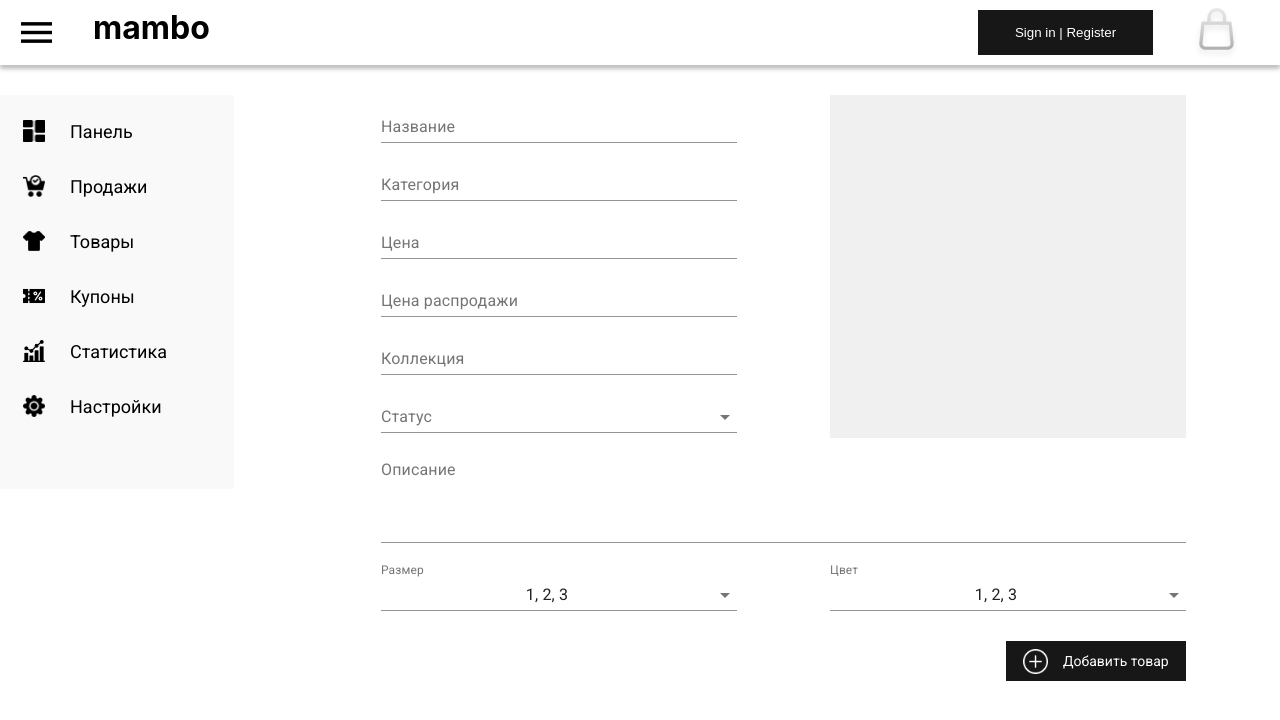
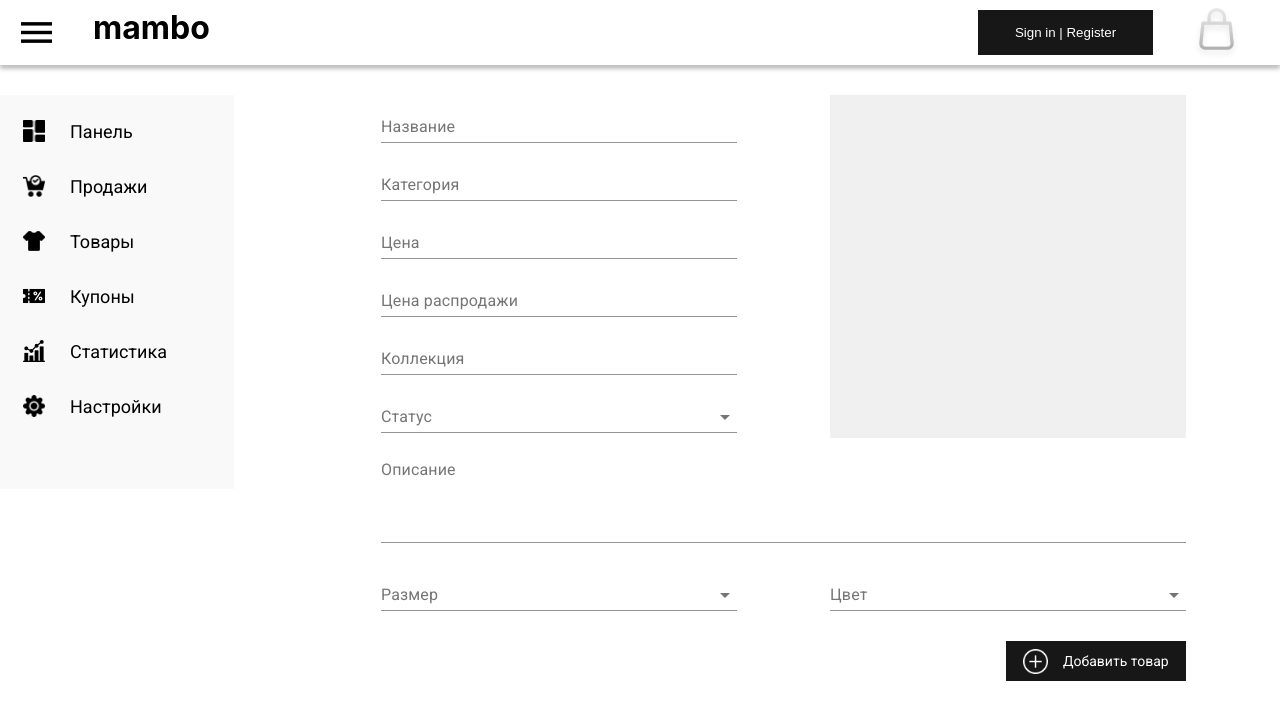
Before and after one commit to aumetov/mambo-client, a React app: page /shop-admin/add-product in a window 1280 px wide. Shown: the top 720 px of the page. Built offline with nearby package versions, Linux system fonts and the light colour scheme.

Commit message:
selects handlers updated to hooks

```diff
--- a/src/components/add-product/add-product.tsx
+++ b/src/components/add-product/add-product.tsx
@@ -1,4 +1,4 @@
-import React, { Component } from 'react'
+import React, { useState } from 'react'
 import './add-product.scss'
 import { connect, ConnectedProps } from "react-redux";
 import TextField from '@material-ui/core/TextField';
@@ -32,6 +32,8 @@ const AddProduct:React.FC<Props> = ({loading, createProduct}:Props) => {
     const statusInputRef = React.createRef<HTMLInputElement>();
     const descriptionInputRef = React.createRef<HTMLInputElement>();
 
+    const [colors, setColors] = useState<Array<number>>([]);
+    const [sizes, setSizes] = useState<Array<string>>([]);
 
     const onProductAdd = () => {
         console.log(titleInputRef!.current!.value);
@@ -80,13 +82,13 @@ const AddProduct:React.FC<Props> = ({loading, createProduct}:Props) => {
                         id="size-selector"
                         label="Размер"
                         multiple
-                        value={[1,2,3]}
                         renderValue={(selected: any) => selected.join(', ')}
-                        onChange={()=>{}}
+                        value={colors}
+                        onChange={(e: React.ChangeEvent<{name?: string | undefined, value: any}>) => setColors(e.target.value)}
                     >
                         {[1,2,3,4].map((name) => (
                             <MenuItem key={name} value={name}>
-                            <Checkbox checked={[1,2,3].includes(name)}/>
+                            <Checkbox checked={colors.includes(name)}/>
                             <ListItemText primary={name} />
                             </MenuItem>
                         ))}
@@ -100,13 +102,13 @@ const AddProduct:React.FC<Props> = ({loading, createProduct}:Props) => {
                         id="color-selector"
                         label="Цвет"
                         multiple
-                        value={[1,2,3]}
                         renderValue={(selected: any) => selected.join(', ')}
-                        onChange={()=>{}}
+                        value={sizes}
+                        onChange={(e: React.ChangeEvent<{name?: string | undefined, value: any}>) => setSizes(e.target.value)}
                     >
-                        {[1,2,3,4].map((name) => (
+                        {['1', '2', '3'].map((name) => (
                             <MenuItem key={name} value={name}>
-                            <Checkbox checked={[1,2,3].includes(name)}/>
+                            <Checkbox checked={sizes.includes(name)}/>
                             <ListItemText primary={name} />
                             </MenuItem>
                         ))}
```
